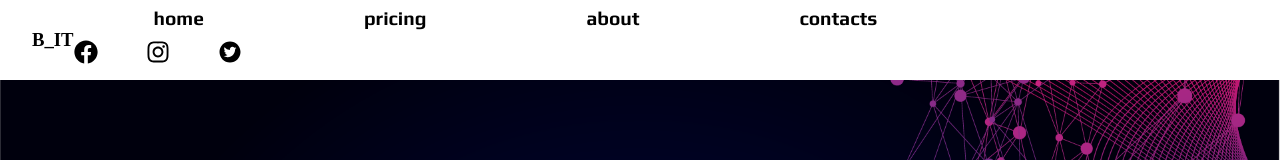
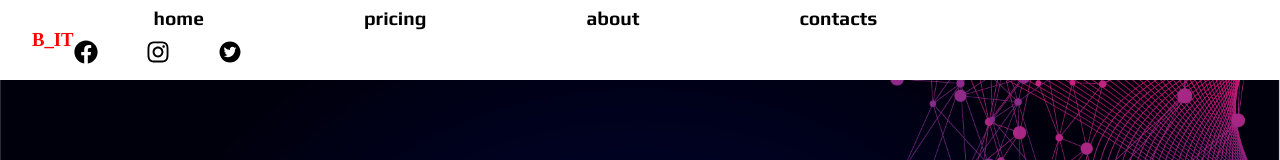
Before and after one commit to bethwel-developer/online-services-website, a React (Create React App) app: page / in a window 1280 px wide. Shown: the top 160 px of the page. Built offline with nearby package versions, Linux system fonts and the light colour scheme.

Commit message:
Update topbar.css

```diff
--- a/src/topbar/topbar.css
+++ b/src/topbar/topbar.css
@@ -7,7 +7,9 @@
         padding-right: 2rem;
         padding-left: 2rem;
     }
-
+.logo{
+color:red;
+}
     nav a{
         font-size: 1.2rem;
         font-weight: bold;
```
